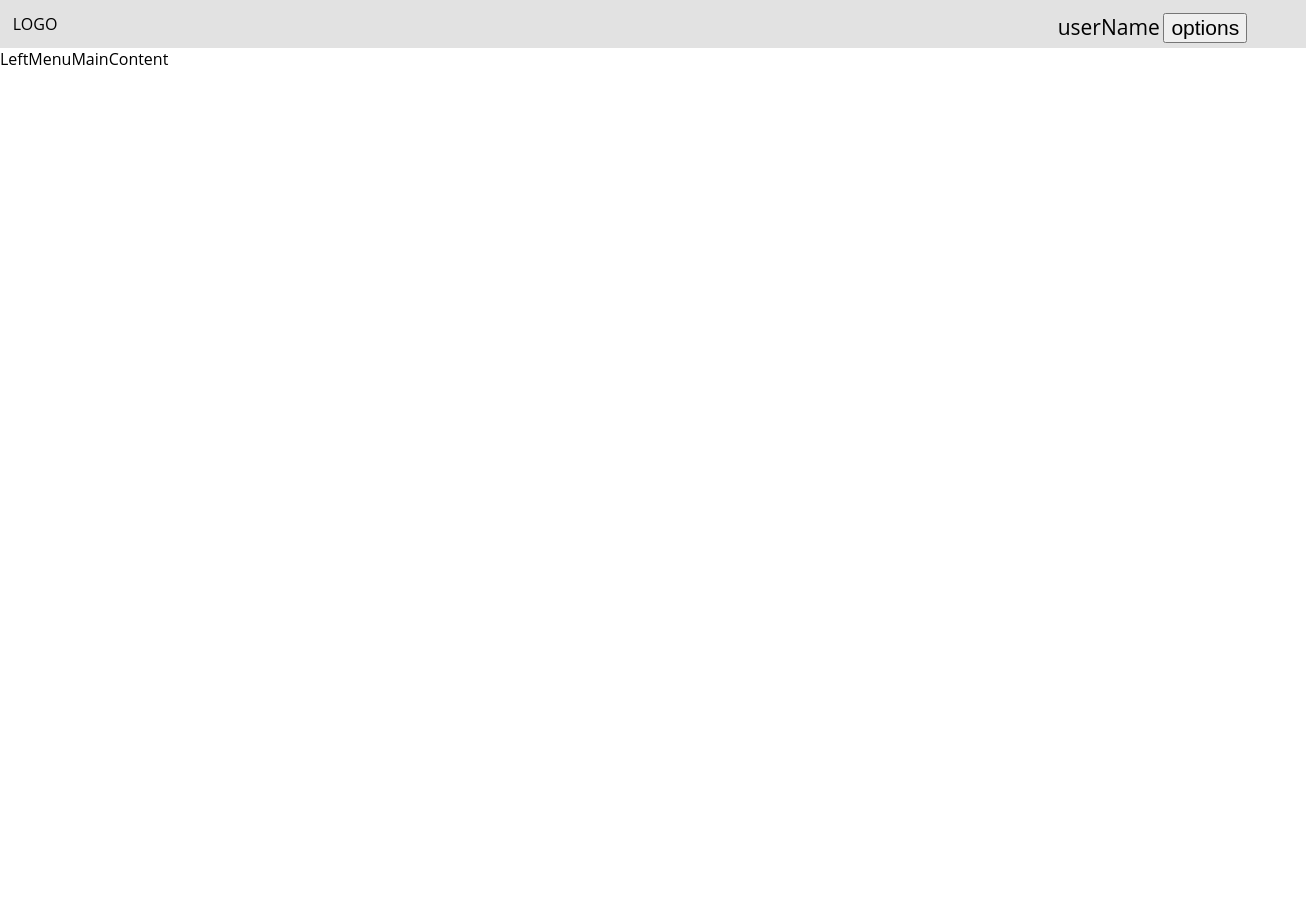
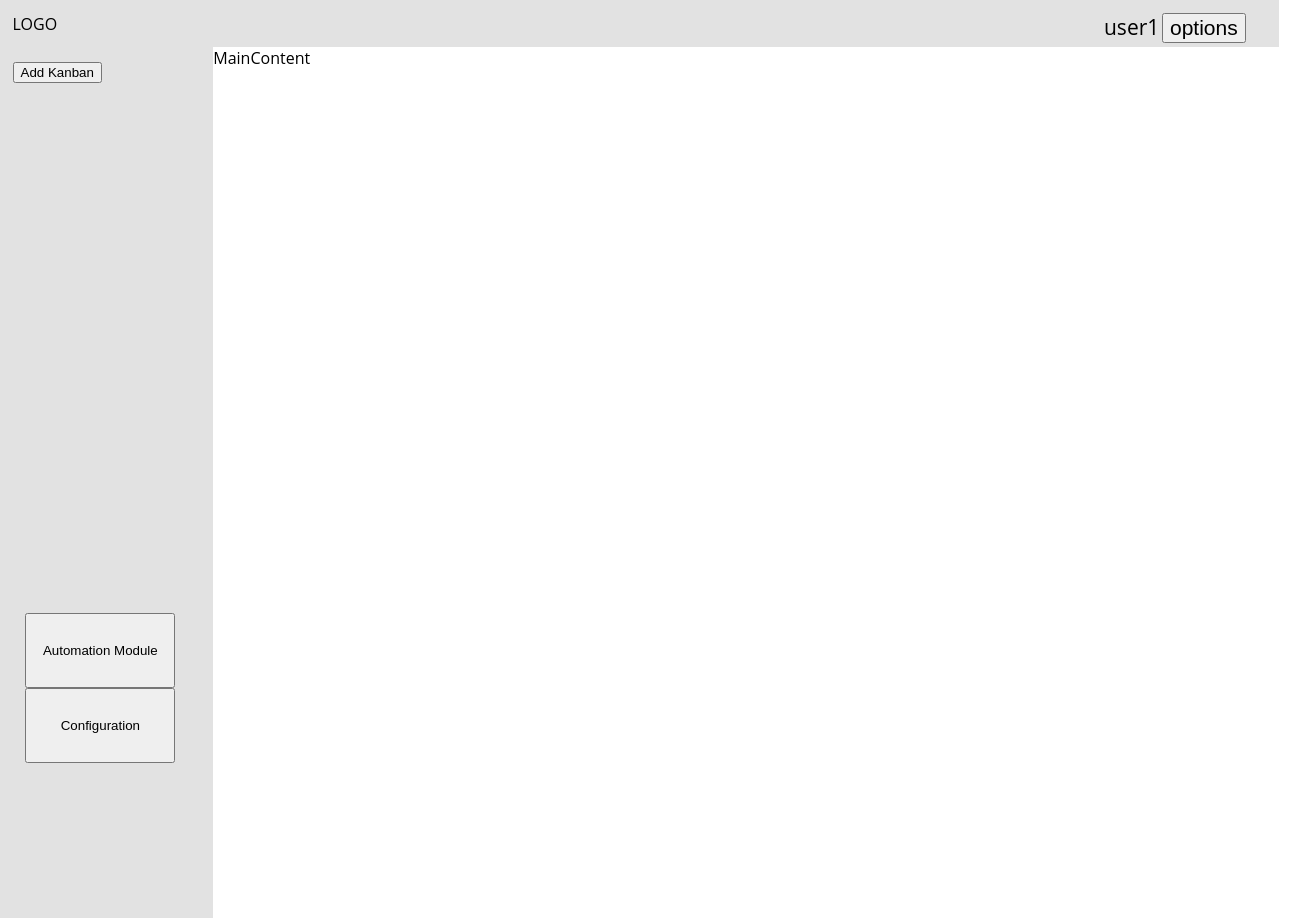
Before and after one commit to JPersjanow/Rabbit-CI, a React (Create React App) app in the folder application/: page / in a window 1280 px wide. Shown: the whole page, 1306 px wide, since content can reach past the window. Before the commit the page ends 800 px from the top, so only its background shows below. Built offline with nearby package versions, Linux system fonts and the light colour scheme.

Commit message:
left menu layout

```diff
--- a/application/src/App.css
+++ b/application/src/App.css
@@ -1,3 +1,4 @@
 .App {
- width: 100%;
+ width: 98%;
+ display: -webkit-box;
 }
--- a/application/src/mainLayout/MainLayout.css
+++ b/application/src/mainLayout/MainLayout.css
@@ -1,5 +1,5 @@
 .mainLayout{
-
+   width: 100%;
 }
 
 .contentLayout{
--- a/application/src/mainLayout/MainLayout.js
+++ b/application/src/mainLayout/MainLayout.js
@@ -7,20 +7,38 @@ import './MainLayout.css'
 class MainLayout extends React.Component {
 
     state = {
-        userName: "user1",              // page from canva project
+        userName: "user1",
+        userKanbans: [
+            { kanbanName: "Kanban1" }, { kanbanName: "Kanban2" }, { kanbanName: "Kanban3" }, // each kanban has a few jobs
+        ],                   // page from canva project
         userKanbansPage: true,        //page 1
         userKanbansTablePage: false, //page 2, 3
         automationPage: false,       //page 4
         singleJobPage: false,        // page 5
     }
 
+
     render() {
+        const userKanbans = this.state.userKanbans;
+        const userKanbansPage = this.state.userKanbansPage;
+        const userKanbansTablePage = this.state.userKanbansTablePage;
+        const automationPage = this.state.automationPage;
+        const singleJobPage = this.state.singleJobPage;
+
         return (
             <div className="mainLayout">
-                <TopNav />
+                <TopNav
+                    userName={this.state.userName}
+                />
                 <div className="contentLayout">
                     <LeftMenu />
-                    <MainContent />
+                    <MainContent
+                        userKanbans={userKanbans}
+                        isUserKanbansPage={userKanbansPage}
+                        isuserKanbansTablePage={userKanbansTablePage}
+                        isAutomationPage={automationPage}
+                        isSingleJobPage={singleJobPage}
+                    />
                 </div>
             </div>
         )
--- a/application/src/mainLayout/components/LeftMenu.js
+++ b/application/src/mainLayout/components/LeftMenu.js
@@ -1,8 +1,21 @@
 import React from 'react';
+import '../componentsStyle/LeftMenu.css'
 
-const LeftMenu = () => {
+
+const LeftMenu = (props) => {
     return (
-        <div>LeftMenu</div>
+        <div className="leftMenuStyle">
+            <div className="kanbanButtonsContianer">
+                <button>Add Kanban</button>
+            </div>
+            <div className="automationAndConfiguration">
+                <div className="buttonsMenuContainer">
+                    <button className="automationBtn">Automation Module</button>
+                    <button className="configurationBtn"> Configuration</button>
+                </div>
+
+            </div>
+        </div>
     )
 }
 
--- a/application/src/mainLayout/components/TopNav.js
+++ b/application/src/mainLayout/components/TopNav.js
@@ -1,14 +1,15 @@
 import React from 'react';
 import '../componentsStyle/TopNav.css'
 
-const TopNav = () => {
+const TopNav = (props) => {
+    const userName = props.userName;
     return (
         <div className="mainTopNavStyle">
             <div className="logoContainer">
                 LOGO
             </div>
             <div className="userNameAndOptions">
-                <span>userName</span>
+                <span>{userName}</span>
                 <button className="optionsButton">options</button>
             </div>
         </div>
--- /dev/null
+++ b/application/src/mainLayout/componentsStyle/LeftMenu.css
@@ -0,0 +1,34 @@
+.leftMenuStyle{
+    width: 15%;
+    padding: 1%;
+    display: grid;
+    background-color: #E2E2E2;
+    min-height: 846px;
+}
+
+
+.kanbanButtonsContianer{
+
+}
+
+.automationAndConfiguration {
+ display: grid;
+}
+
+.buttonsMenuContainer{
+    position: absolute;
+    bottom: 3%;
+    display: grid;
+    padding: 1%;
+
+}
+
+.automationBtn{
+    width: 150px;
+    height: 75px;
+}
+
+.configurationBtn{
+    width: 150px;
+    height: 75px;
+}
--- a/application/src/mainLayout/componentsStyle/TopNav.css
+++ b/application/src/mainLayout/componentsStyle/TopNav.css
@@ -7,7 +7,7 @@
 
 .userNameAndOptions{
     display: flex;
-    position: fixed;
+    position: absolute;
     right: 3%;
     font-size: 21px;
 }
```
